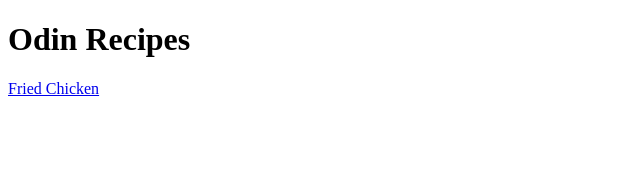
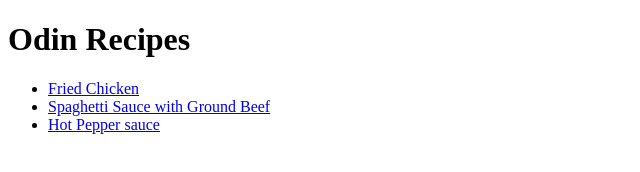
Before and after one commit to jack-hendry/odin-recipes, a plain HTML site: page index.html in a window 1280 px wide. Shown: the whole page, without its empty margins (0-640 px from the left). Drawn offline with Linux system fonts and the light colour scheme.

Commit message:
Added link to other recipe pages

```diff
--- a/index.html
+++ b/index.html
@@ -7,6 +7,11 @@
 
     <body>
         <h1>Odin Recipes</h1>
-        <a href = "./recipes/Fried-Chicken.html">Fried Chicken </a>
+        <ul>
+            <li><a href = "./recipes/Fried-Chicken.html">Fried Chicken </a></li>
+            <li><a href = "./recipes/Spaghetti.html">Spaghetti Sauce with Ground Beef</a></li>
+            <li> <a href = "./recipes/Hot-Pepper-Sauce.html">Hot Pepper sauce</a></li>
+        </ul>
+
     </body>
 </html>
```
